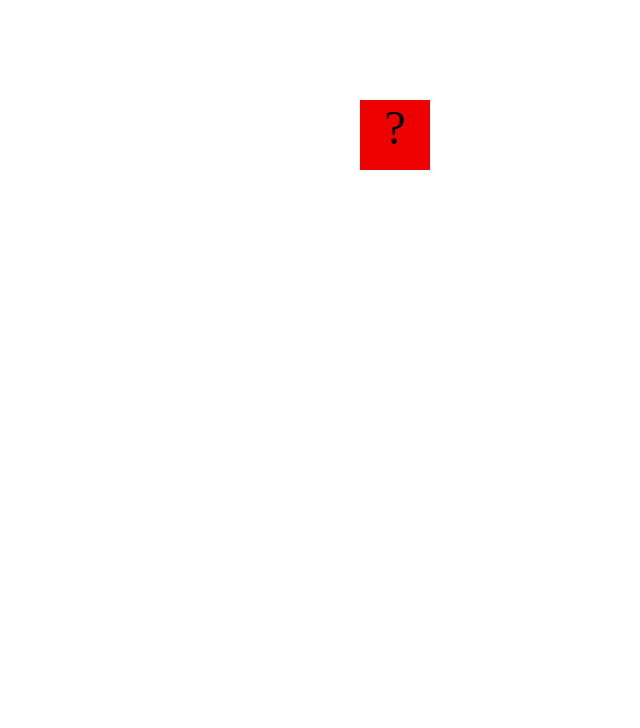
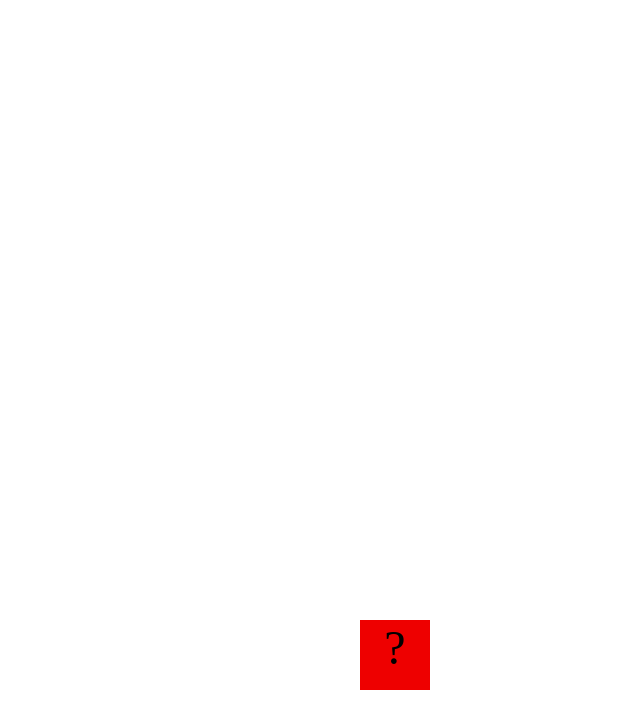
Before and after one commit to josephpowe/josephpowe.github.io, a plain HTML site: page projects/bouncing-box/index.html in a window 1280 px wide. Shown: the whole page, without its empty margins (640-1280 px from the left). Drawn offline with Linux system fonts and the light colour scheme.

Commit message:
bouncing box

```diff
--- a/projects/bouncing-box/index.html
+++ b/projects/bouncing-box/index.html
@@ -50,6 +50,8 @@
 			function moveBoxTo(newPositionX,newPositionY) {
 				box.css('left', newPositionX);
 				box.css('top',newPositionY);
+				box.css('right',newPositionX);
+				box.css('bottom',newPositionY);
 			}
 
 			// changes the text displayed on the Box
@@ -67,8 +69,8 @@
 			var positionX = 0;
 			var points = 0;
 			var speed = 10;
-			var positionY;
-			var speedY;
+			var positionY = 0;
+			var speedY = 10;
 			var boardHeight = jQuery(window).height();
 
 
@@ -80,12 +82,19 @@
 			*/
 			function update() {
 				positionX = positionX + speed;
+				positionY = positionY + speedY;
 				moveBoxTo(positionX, positionY);
 				if(positionX > boardWidth){
 					speed *= -1;
 				}
 				if(positionX < 0){
-					speed += 1;
+					speed *= -1;
+				}
+				if(positionY < 0){
+					speedY *= -1;
+				}
+				if(positionY > boardHeight){
+					speedY *= -1;
 				}
 			};
 
@@ -96,10 +105,11 @@
 			*/
 			function handleBoxClick() {
 				positionX = 0;
+				positionY = 0;
 				points = points + 1;
 				changeBoxText(points);
 				speed += 3;
-				speed *= -1;
+				speedY += 3;
 
 			};
 		})();
```
Also changed, not shown: projects/circularity/js/init.js (+3 -11 lines).
